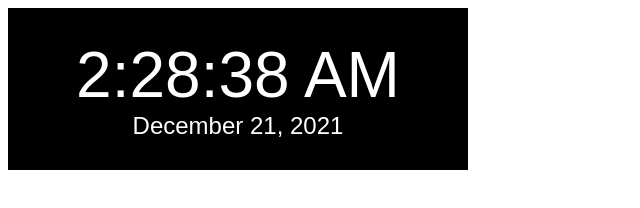
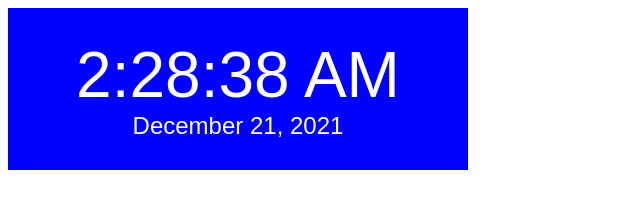
Before and after one commit to xlvxn/webClock, a website built with webpack: page dist/index.html in a window 1280 px wide. Shown: the whole page, without its empty margins (0-640 px from the left). Built offline with nearby package versions, Linux system fonts and the light colour scheme.

```diff
--- a/src/style/style.css
+++ b/src/style/style.css
@@ -1,6 +1,6 @@
 .clock {
     width: 400px;
-    background-color: black;
+    background-color: blue;
     padding: 30px;
     color: white;
     font-family: sans-serif;
```
Also changed, not shown: package.json (+5 -2 lines), 1 other file.
